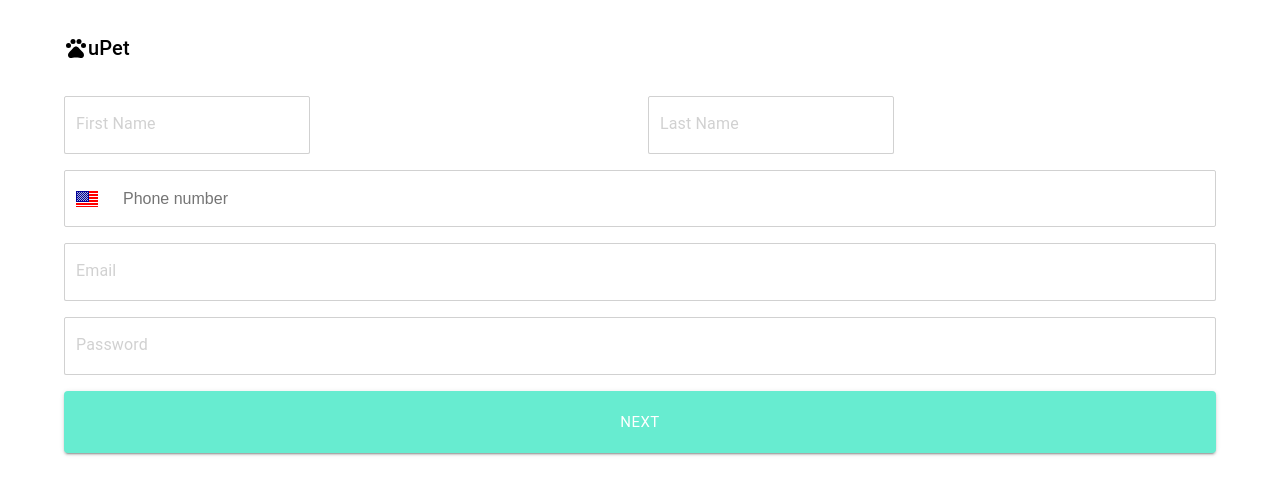
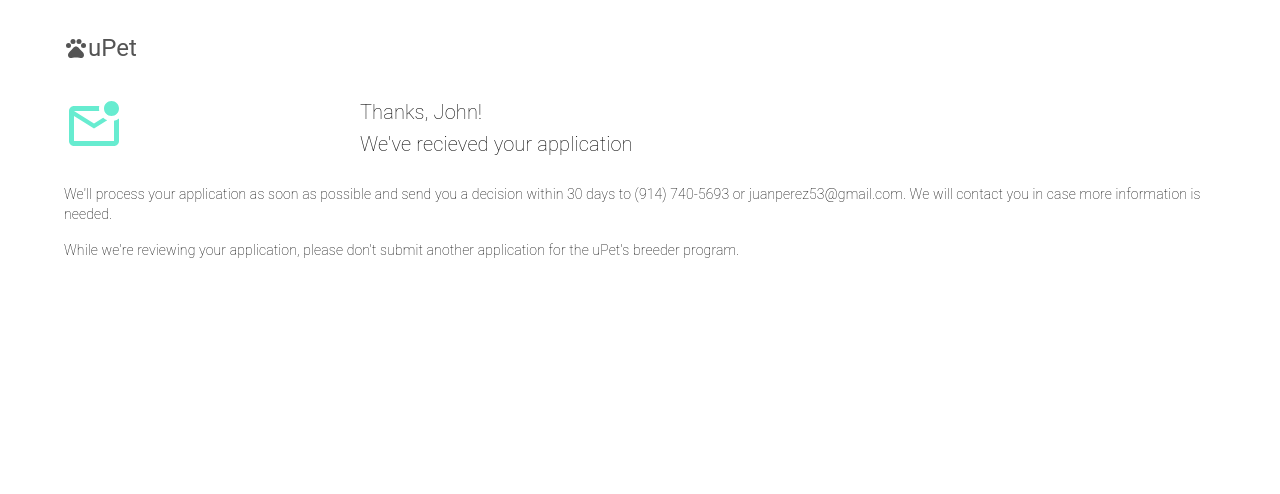
Before and after one commit to kaleemullahdev/cross-functional-test, a React (Create React App) app: page /detail in a window 1280 px wide. Shown: the top 494 px of the page. Built offline with nearby package versions, Linux system fonts and the light colour scheme.

Commit message:
adds form validation and small code refactor

```diff
--- a/package.json
+++ b/package.json
@@ -5,6 +5,7 @@
   "dependencies": {
     "@emotion/react": "^11.9.0",
     "@emotion/styled": "^11.8.1",
+    "@hookform/resolvers": "^2.8.8",
     "@mui/icons-material": "^5.6.1",
     "@mui/material": "^5.6.1",
     "@mui/styled-engine-sc": "^5.6.1",
@@ -17,12 +18,14 @@
     "@types/react-dom": "^18.0.0",
     "react": "^18.0.0",
     "react-dom": "^18.0.0",
+    "react-hook-form": "^7.30.0",
     "react-phone-input-2": "^2.15.0",
     "react-router-dom": "6",
     "react-scripts": "5.0.1",
     "styled-components": "^5.3.5",
     "typescript": "^4.4.2",
-    "web-vitals": "^2.1.0"
+    "web-vitals": "^2.1.0",
+    "yup": "^0.32.11"
   },
   "scripts": {
     "dev": "react-scripts start",
--- a/src/components/CustomTextField.tsx
+++ b/src/components/CustomTextField.tsx
@@ -1,28 +1,48 @@
-import TextField, { TextFieldProps } from "@mui/material/TextField";
-import styled from "@emotion/styled";
+import { TextFieldProps } from "@mui/material/TextField";
+import { Controller, Control, FieldValues } from "react-hook-form";
+import { StyledTextField } from "./elements";
 
-const StyledTextField = styled(TextField)`
-  label {
-    color: #d1d1d1;
-  }
-  label.Mui-focused {
-    color: #67ecd0;
-  }
-  .MuiFilledInput-input {
-    background: white;
-    border: 1px solid #d1d1d1;
-    border-radius: 2px;
-  }
-`;
+type Props = {
+  control: Control<FieldValues, object>;
+  fieldName: string;
+  error?: { message: string };
+  defaultValue?: string;
+  placeholder?: string;
+  textParser?: (value: string) => string;
+};
 
-export const CustomTextField: React.FC<TextFieldProps> = (props) => {
+export const CustomTextField: React.FC<Props & TextFieldProps> = ({
+  control,
+  fieldName,
+  defaultValue = "",
+  error,
+  textParser,
+  ...props
+}) => {
+  const isError = error?.message;
   return (
+    <Controller
+      name={fieldName}
+      defaultValue={defaultValue}
+      control={control}
+      render={({ field: { onChange, ...field } }) => (
+        <>
           <StyledTextField
             InputProps={{
               disableUnderline: true,
             }}
             variant="filled"
+            onChange={(e) => {
+              const value = e.target.value;
+              onChange(textParser ? textParser(value) : value);
+            }}
+            {...field}
+            error={Boolean(isError)}
+            helperText={isError}
             {...props}
+          />
+        </>
+      )}
     />
   );
 };
--- /dev/null
+++ b/src/components/Header.tsx
@@ -0,0 +1,19 @@
+import Box from "@mui/material/Box";
+import styled from "@emotion/styled";
+import PetsSharpIcon from "@mui/icons-material/PetsSharp";
+import Typography from "@mui/material/Typography";
+
+export const StyledIcon = styled(PetsSharpIcon)`
+  color: #545454;
+`;
+
+export const Header = () => {
+  return (
+    <Box mt={4} mb={4} display="flex" alignItems="center">
+      <StyledIcon />
+      <Typography variant="h5" color="#545454">
+        uPet
+      </Typography>
+    </Box>
+  );
+};
--- /dev/null
+++ b/src/components/elements.tsx
@@ -0,0 +1,18 @@
+import styled from "@emotion/styled";
+import TextField from "@mui/material/TextField";
+
+export const StyledTextField = styled(TextField)`
+  label {
+    color: #d1d1d1;
+  }
+
+  label.Mui-focused {
+    color: ${({ error }) => `${error ? "#d32f2f" : "#67ecd0"}`};
+  }
+
+  .MuiFilledInput-input {
+    background: white;
+    border: ${({ error }) => `1px solid ${error ? "#d32f2f" : "#d1d1d1"}`};
+    border-radius: 2px;
+  }
+`;
--- a/src/components/index.ts
+++ b/src/components/index.ts
@@ -1 +1,2 @@
 export * from "./CustomTextField"
+export * from "./Header"
--- a/src/containers/App.tsx
+++ b/src/containers/App.tsx
@@ -1,11 +1,16 @@
-import { SignupForm } from "../pages/Signup";
+import { SignupForm, AccountRequestConfirmation } from "../pages";
 import Container from "@mui/material/Container";
-
+import { Routes, Route } from "react-router-dom";
+import { Header } from "../components";
 const App: React.FC = () => {
   return (
     <div className="App">
       <Container>
-        <SignupForm />
+        <Header />
+        <Routes>
+          <Route path="/" element={<SignupForm />} />
+          <Route path="detail" element={<AccountRequestConfirmation />} />
+        </Routes>
       </Container>
     </div>
   );
--- /dev/null
+++ b/src/pages/AccountRequestConfirmation.tsx
@@ -0,0 +1,43 @@
+import MarkEmailUnreadOutlinedIcon from "@mui/icons-material/MarkEmailUnreadOutlined";
+import Typhography from "@mui/material/Typography";
+import Box from "@mui/material/Box";
+import Grid from "@mui/material/Grid";
+import styled from "@emotion/styled";
+
+const StyledEmailIcon = styled(MarkEmailUnreadOutlinedIcon)`
+  color: #67ecd0;
+  font-size: 60px;
+`;
+
+export const AccountRequestConfirmation = () => {
+  return (
+    <Box>
+      <Grid container spacing={4} alignItems="center">
+        <Grid item xs={3}>
+          <StyledEmailIcon />
+        </Grid>
+        <Grid item xs={9}>
+          <Typhography variant="h6" fontWeight="lighter">
+            Thanks, John!
+          </Typhography>
+          <Typhography variant="h6" fontWeight="lighter">
+            We've recieved your application
+          </Typhography>
+        </Grid>
+      </Grid>
+      <Box mt={3}>
+        <Typhography variant="body2" fontWeight="lighter" align="left">
+          We'll process your application as soon as possible and send you a
+          decision within 30 days to (914) 740-5693 or juanperez53@gmail.com. We
+          will contact you in case more information is needed.
+        </Typhography>
+      </Box>
+      <Box mt={2}>
+        <Typhography variant="body2" fontWeight="lighter">
+          While we're reviewing your application, please don't submit another
+          application for the uPet's breeder program.
+        </Typhography>
+      </Box>
+    </Box>
+  );
+};
--- a/src/pages/Signup/SignupForm.tsx
+++ b/src/pages/Signup/SignupForm.tsx
@@ -1,53 +1,130 @@
-import PetsSharpIcon from "@mui/icons-material/PetsSharp";
-import Box from "@mui/material/Box";
-import Typhography from "@mui/material/Typography";
 import Grid from "@mui/material/Grid";
-import { StyledButton } from "./elements";
-import PhoneInput from "react-phone-input-2";
+import { StyledButton, StyledLink, StyledPhoneInput } from "./elements";
 import { CustomTextField } from "../../components";
+import { yupResolver } from "@hookform/resolvers/yup";
+import CircularProgress from "@mui/material/CircularProgress";
+import { useForm, Controller } from "react-hook-form";
+import * as yup from "yup";
 import "react-phone-input-2/lib/material.css";
 
+const validationSchema = yup.object({
+  firstName: yup.string().required("Required*"),
+  lastName: yup.string().required("Required*"),
+  email: yup.string().email("Invalid email address").required("Required*"),
+  phoneNumber: yup.string().required("Required*"),
+  password: yup
+    .string()
+    .required("Required*")
+    .matches(/^(?=.*\d)(?=.*[a-z])(?=.*[A-Z]).{8,}$/g, {
+      message:
+        "Oops! You need a password longer than 8 characters with numbers and letters (One Uppercase, One Lowercase, One Number)",
+      excludeEmptyString: true,
+    }),
+});
+
+// Beacuse we dont have great number of utility and it is not being used in other components so for now leaving it here otherwise it should move to utitlity namespace
+const capitalizeFirstLetter = (text: string) => {
+  const capitalized = text.charAt(0).toUpperCase() + text.slice(1);
+  return capitalized;
+};
+
+const lowercaseFirstLetter = (text: string) => {
+  const lowerCase = text.charAt(0).toLocaleLowerCase() + text.slice(1);
+  return lowerCase;
+};
+
 export const SignupForm: React.FC = () => {
+  const {
+    control,
+    formState: { errors, isValid },
+  } = useForm({
+    resolver: yupResolver(validationSchema),
+    mode: "onChange",
+    reValidateMode: "onChange",
+  });
+  const { firstName, lastName, email, phoneNumber, password } = errors;
+  console.log("PASSWORD", password);
+
+  const phoneInputStyle = {
+    width: "100%",
+    border: `1px solid ${
+      Boolean(phoneNumber?.message) ? "#d32f2f" : "#d1d1d1"
+    }`,
+    borderRadius: "2px",
+    boxShadow: "none",
+  };
+
   return (
-    <>
-      <Box mt={4} mb={4} display="flex" alignItems="center">
-        <PetsSharpIcon />
-        <Typhography variant="h6">uPet</Typhography>
-      </Box>
     <Grid container spacing={2}>
       <Grid item xs={6}>
-          <CustomTextField label="First Name" />
+        <CustomTextField
+          label="First Name"
+          control={control}
+          fieldName="firstName"
+          textParser={capitalizeFirstLetter}
+          error={firstName}
+        />
       </Grid>
       <Grid item xs={6}>
-          <CustomTextField label="Last Name" />
+        <CustomTextField
+          label="Last Name"
+          control={control}
+          fieldName="lastName"
+          textParser={capitalizeFirstLetter}
+          error={lastName}
+        />
       </Grid>
       <Grid item xs={12}>
-          <PhoneInput
-            inputStyle={{
-              width: "100%",
-              border: "1px solid #d1d1d1",
-              borderRadius: "2px",
-            }}
+        <Controller
+          name="phoneNumber"
+          control={control}
+          render={({ field }) => (
+            <StyledPhoneInput
+              inputStyle={phoneInputStyle}
+              error={Boolean(phoneNumber?.message)}
               country="us"
               specialLabel=""
               onlyCountries={["us"]}
               disableDropdown
               disableCountryCode
               inputProps={{ placeholder: "Phone number" }}
+              {...field}
+            />
+          )}
         />
       </Grid>
       <Grid item xs={12}>
-          <CustomTextField label="Email" fullWidth />
+        <CustomTextField
+          label="Email"
+          fullWidth
+          textParser={lowercaseFirstLetter}
+          control={control}
+          fieldName="email"
+          error={email}
+        />
       </Grid>
       <Grid item xs={12}>
-          <CustomTextField label="Password" fullWidth />
+        <CustomTextField
+          label="Password"
+          fullWidth
+          control={control}
+          fieldName="password"
+          error={password}
+        />
       </Grid>
       <Grid item xs={12}>
-          <StyledButton fullWidth variant="contained" size="large">
+        <StyledLink to="detail" state={{ testData: "test" }}>
+          <StyledButton
+            fullWidth
+            variant="contained"
+            bgcolor={isValid ? "#01e0b1" : ""}
+            size="large"
+          >
             NEXT
+            {/* <CircularProgress color="inherit" size={24} />  */}
           </StyledButton>
+        </StyledLink>
       </Grid>
     </Grid>
-    </>
   );
 };
--- a/src/pages/Signup/elements.tsx
+++ b/src/pages/Signup/elements.tsx
@@ -1,11 +1,22 @@
-import Button from "@mui/material/Button";
+import Button, { ButtonProps } from "@mui/material/Button";
 import styled from "@emotion/styled";
+import { Link } from "react-router-dom";
+import PhoneInput, { PhoneInputProps } from "react-phone-input-2";
 
-export const StyledButton = styled(Button)`
-  background-color: #67ecd0;
-  padding: 18px 22px;
+export const StyledButton = styled(Button)<ButtonProps & { bgcolor?: string }>`
+  background-color: ${({ bgcolor }) => (bgcolor ? bgcolor : "#67ecd0")};
+  padding: 16px 22px;
   font-weight: 400;
+  border-radius: 2px;
   :hover {
     background-color: #01e0b1;
   }
 `;
+
+export const StyledLink = styled(Link)`
+  text-decoration: none;
+`;
+
+export const StyledPhoneInput = styled(PhoneInput)<
+  PhoneInputProps & { error: boolean }
+>``;
--- a/src/pages/index.ts
+++ b/src/pages/index.ts
@@ -1 +1,2 @@
 export * from "./Signup"
+export * from "./AccountRequestConfirmation"
```
Also changed, not shown: 1 other file (tests, documents, lock files or other folders). Lines whose indentation alone changed are shown as unchanged.
